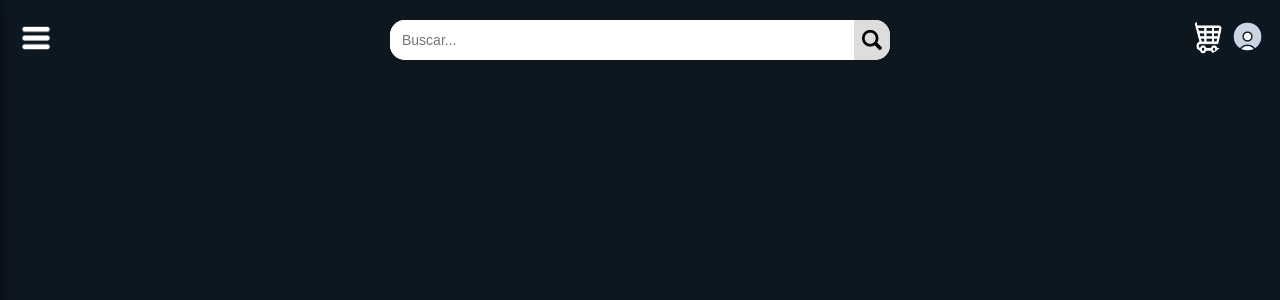
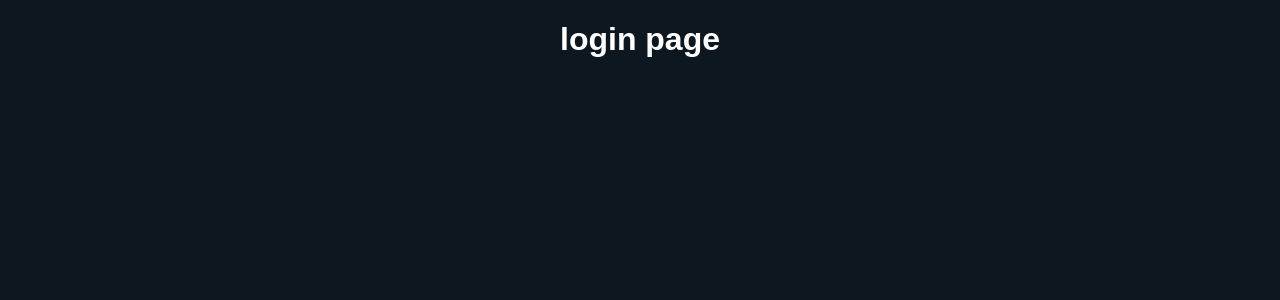
Before and after one commit to facs-web-usabilidade/project, a React (Create React App) app in the folder react/supa-games/: page /login in a window 1280 px wide. Shown: the top 300 px of the page. Built offline with nearby package versions, Linux system fonts and the light colour scheme.

Commit message:
fix: fix nas funções de paginação do card + alterações nas rotas do appjs

```diff
--- a/react/supa-games/src/App.js
+++ b/react/supa-games/src/App.js
@@ -13,20 +13,20 @@ import Settings from "./pages/Settings";
 
 const App = () => (
   <Router>
-    <Layout>
-      <Routes>
-        <Route path="/register" element={<Register />}/>
-        <Route path="/login" element={<Login />}/>
-        <Route path="/home" element={<Home />}/>
-        <Route path="/games" element={<Games />}/>
-        <Route path="/genres" element={<Genres />}/>
-        <Route path="/wishlist" element={<Wishlist />}/>
-        <Route path="/profile" element={<Profile />}/>
-        <Route path="/myGames" element={<myGames />}/>
-        <Route path="/history" element={<History />}/>
-        <Route path="/settings" element={<Settings />}/>
-      </Routes>
-    </Layout>
+    <Routes>
+      <Route element={<Layout />}>
+        <Route path="/home" element={<Home />} />
+        <Route path="/games" element={<Games />} />
+        <Route path="/genres" element={<Genres />} />
+        <Route path="/wishlist" element={<Wishlist />} />
+        <Route path="/profile" element={<Profile />} />
+        <Route path="/myGames" element={<myGames />} />
+        <Route path="/history" element={<History />} />
+        <Route path="/settings" element={<Settings />} />
+      </Route>
+      <Route path="/register" element={<Register />} />
+      <Route path="/login" element={<Login />} />
+    </Routes>
   </Router>
 );
 
--- a/react/supa-games/src/pages/Login.js
+++ b/react/supa-games/src/pages/Login.js
@@ -7,9 +7,11 @@ const Login = () => {
   }, []);
 
   return (
+    <div>
       <main>
-
+        <h1>login page</h1>
       </main>
+    </div>
   );
 };
 
```
Also changed, not shown: react/supa-games/src/pages/Home.js (+4 -5 lines). Lines whose indentation alone changed are shown as unchanged.
